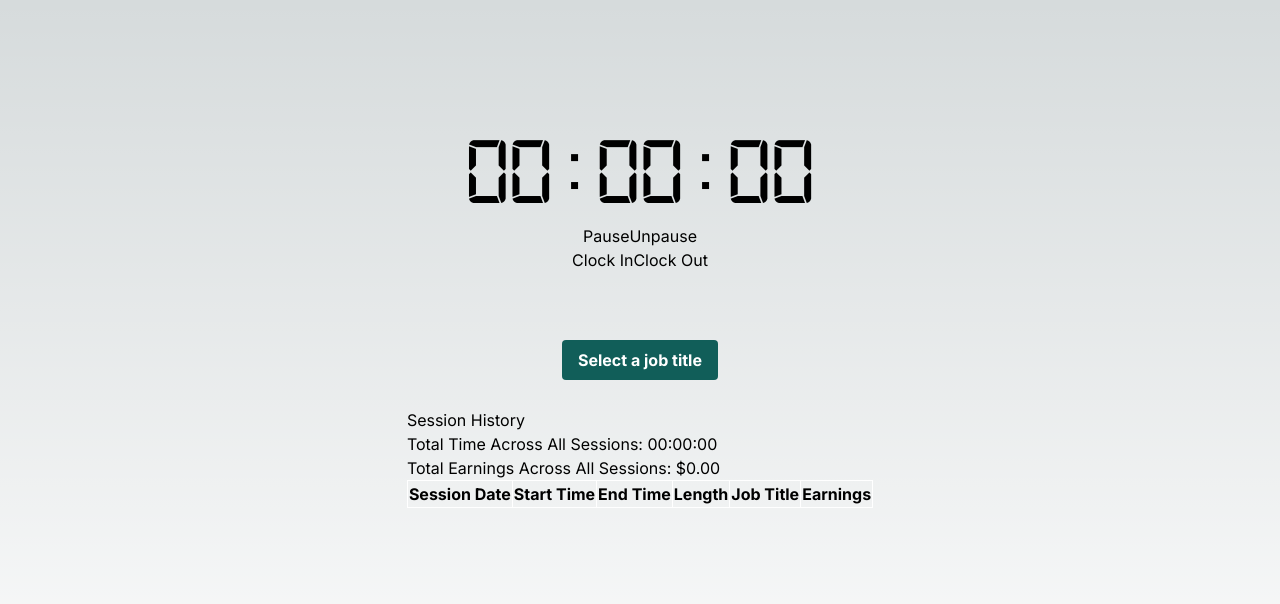
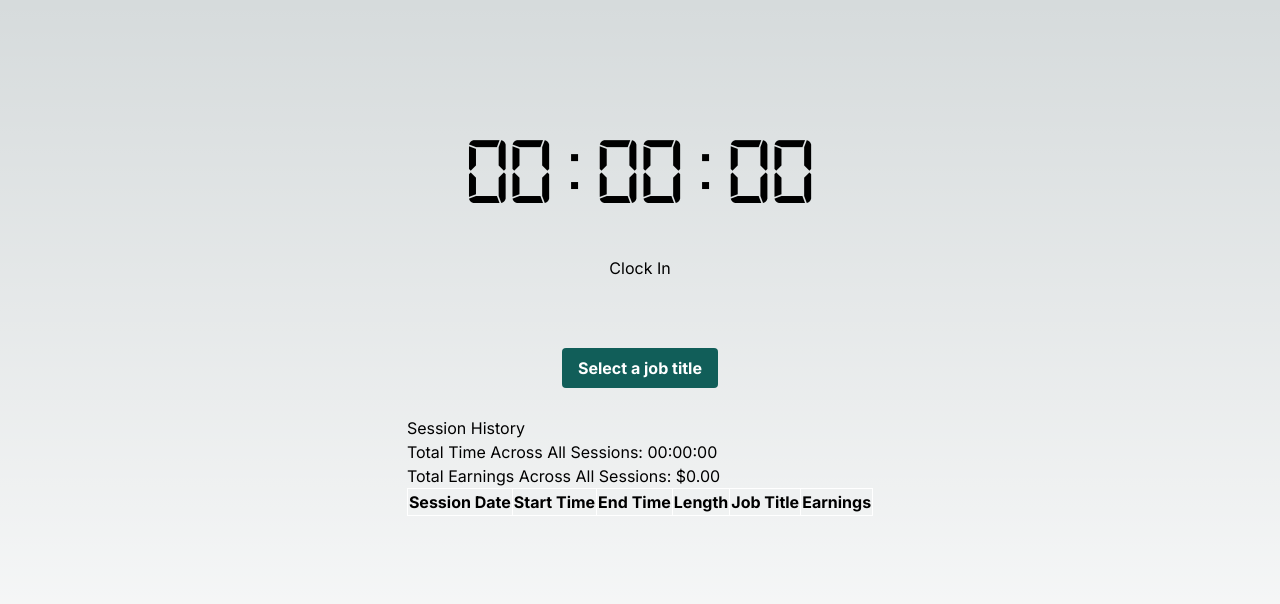
Before and after one commit to thatblockhead/clock-in, a Next.js app: page / in a window 1280 px wide. Shown: the top 604 px of the page. Built offline with nearby package versions, Linux system fonts and the light colour scheme.

Commit message:
implement conditional rendering for timer buttons

```diff
--- a/app/page.tsx
+++ b/app/page.tsx
@@ -14,7 +14,7 @@ import SessionHistoryDisplay from "@/components/SessionHistoryDisplay";
 
 export default function Home() {
   const [sessions, setSessions] = useState<Session[]>([]);
-  const { time, isActive, clockIn, clockOut, pause, unpause, pausedTime } = useTimer();
+  const { time, isActive, clockIn, clockOut, pause, unpause, pauseStart, pausedTime } = useTimer();
   const [selectedJob, setSelectedJob] = useState<Job | null>(null);
 
   const handleNewSession = (newSession: Session) => {
@@ -84,19 +84,19 @@ export default function Home() {
   return (
     <main className="flex min-h-screen flex-col items-center p-24">
       <TimerDisplay time={time} />
-      <div>
-        <PauseButton pause={pause} />
-        <UnpauseButton unpause={unpause} />
+      <div className="min-h-[24px] m-1">
+        {(isActive && pauseStart === null) && <PauseButton pause={pause} />}
+        {(!isActive && pauseStart !== null) && <UnpauseButton unpause={unpause} />}
       </div>
       <div>
-        <ClockInButton clockIn={clockIn} handleNewSession={handleNewSession} />
-        <ClockOutButton clockOut={clockOut} sessions={sessions} handleUpdateSession={handleUpdateSession} pausedTime={pausedTime} />
+        {!isActive && pauseStart === null && <ClockInButton clockIn={clockIn} handleNewSession={handleNewSession} />}
+        {time !== 0 && <ClockOutButton clockOut={clockOut} sessions={sessions} handleUpdateSession={handleUpdateSession} pausedTime={pausedTime} />}
       </div>
       <div className="min-h-[24px] m-2">
-      {selectedJob ? <EarningsDisplay wage={selectedJob.wage} time={time}/> : "" }
+        {selectedJob ? <EarningsDisplay wage={selectedJob.wage} time={time} /> : ""}
       </div>
       <div className="min-h-[64px] flex items-center m-4">
-      <JobTitleSelector selectedJob={selectedJob} setSelectedJob={setSelectedJob} />
+        <JobTitleSelector selectedJob={selectedJob} setSelectedJob={setSelectedJob} />
       </div>
       <div>
         <SessionHistoryDisplay sessions={sessions} />
--- a/components/TimerDisplay.tsx
+++ b/components/TimerDisplay.tsx
@@ -5,7 +5,7 @@ type TimerDisplayProps = {
 export default function TimerDisplay({ time }: TimerDisplayProps) {
     const hours = Math.floor(time / 3600);
     const minutes = Math.floor((time % 3600) / 60);
-    const seconds = time % 60;
+    const seconds = Math.floor(time % 60);
 
     const formattedTime = `${hours.toString().padStart(2, "0")}:${minutes
         .toString()
--- a/hooks/useTimer.ts
+++ b/hooks/useTimer.ts
@@ -8,7 +8,7 @@ export const useTimer = () => {
   const [startTime, setStartTime] = useState<number | null>(null);
 
   const clockIn = () => {
-    setTime(0);
+    setTime(0.01);
     setIsActive(true);
     setPausedTime(0);
     setStartTime(Date.now());
@@ -18,6 +18,7 @@ export const useTimer = () => {
     setTime(0);
     setIsActive(false);
     setPausedTime(0);
+    setPauseStart(null);
     setStartTime(null);
   };
 
@@ -58,6 +59,7 @@ export const useTimer = () => {
     clockOut,
     pause,
     unpause,
+    pauseStart,
     pausedTime,
   };
 };
```
Also changed, not shown: 1 other file (tests, documents, lock files or other folders).
